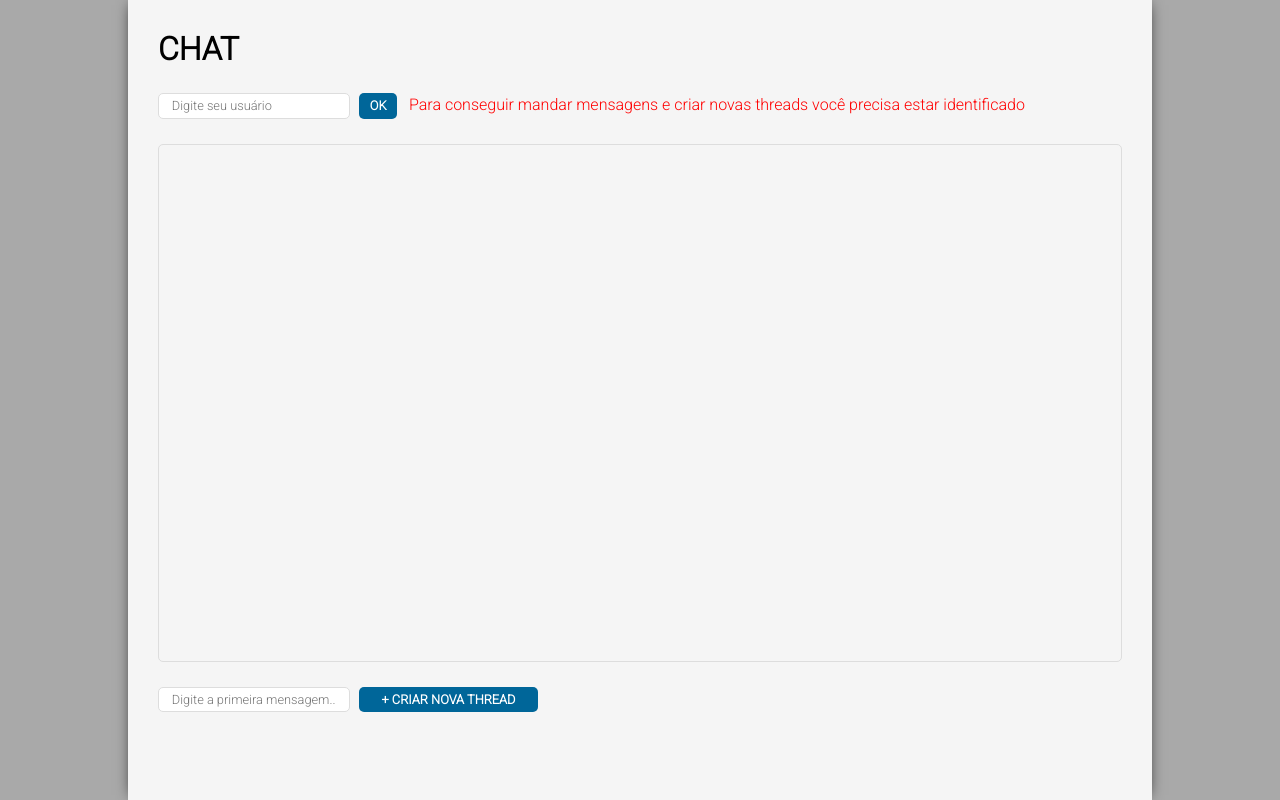
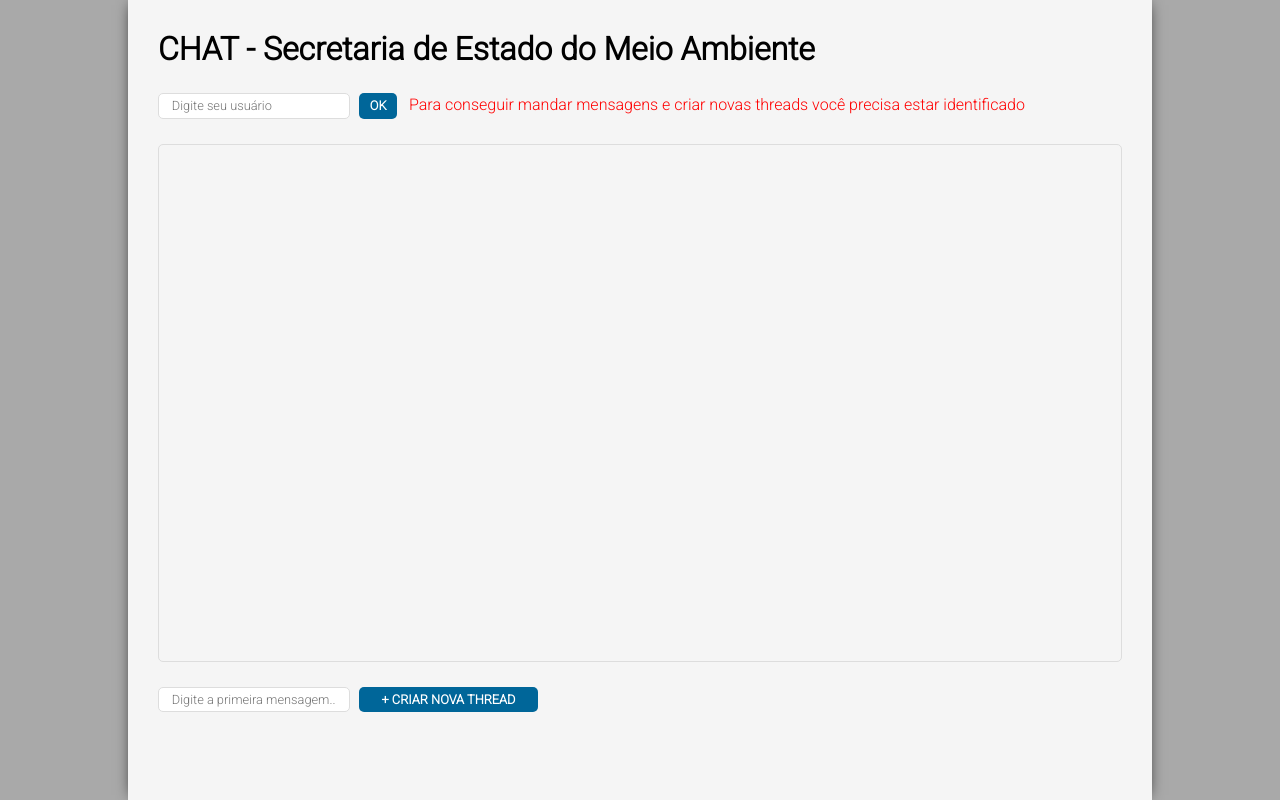
Before and after one commit to gtrindadem/chat-ip, a website: page public/index.html in a window 1280 px wide. Drawn offline with nearby package versions, Linux system fonts and the light colour scheme; no server answers.

Commit message:
Correcao do titulo do chat

```diff
--- a/public/index.html
+++ b/public/index.html
@@ -14,7 +14,7 @@
 <body>
     <div class="content">
 
-        <h1>CHAT</h1>
+        <h1>CHAT - Secretaria de Estado do Meio Ambiente</h1>
 
         <div class="identificacao">
             <input type="text" name="usuario" placeholder="Digite seu usuário" />
```
